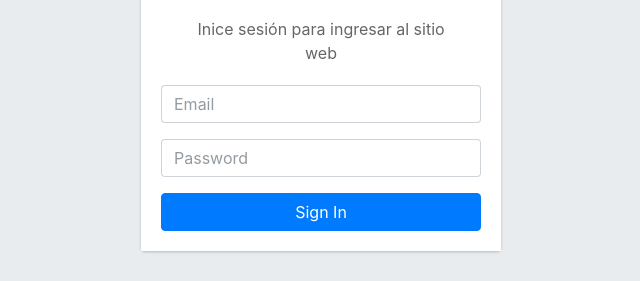
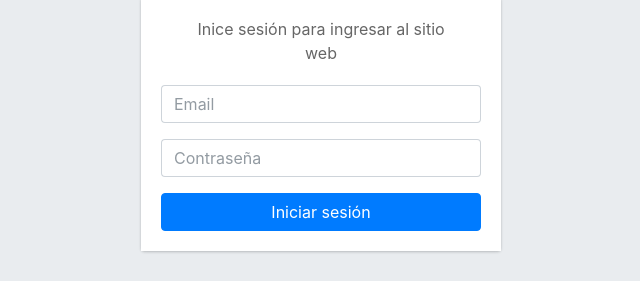
Before and after one commit to MaxiCaceres97/LAB3_TPI, a React (Vite) app: page /login in a window 1280 px wide. Shown: the part 308-589 px from the top of the page, without its empty margins (319-959 px from the left). Built offline with nearby package versions, Linux system fonts and the light colour scheme; no server answers.

Commit message:
modificaciones

```diff
--- a/src/components/LoginForm.jsx
+++ b/src/components/LoginForm.jsx
@@ -67,7 +67,7 @@ const LoginForm = () => {
                 <input
                   type="password"
                   className="form-control"
-                  placeholder="Password"
+                  placeholder="Contraseña"
                   value={password}
                   onChange={(e) => setPassword(e.target.value)}
                   required
@@ -81,7 +81,7 @@ const LoginForm = () => {
               <div className="row">
                 <div className="col-12">
                   <button type="submit" className="btn btn-primary btn-block">
-                    Sign In
+                    Iniciar sesión
                   </button>
                 </div>
               </div>
```
